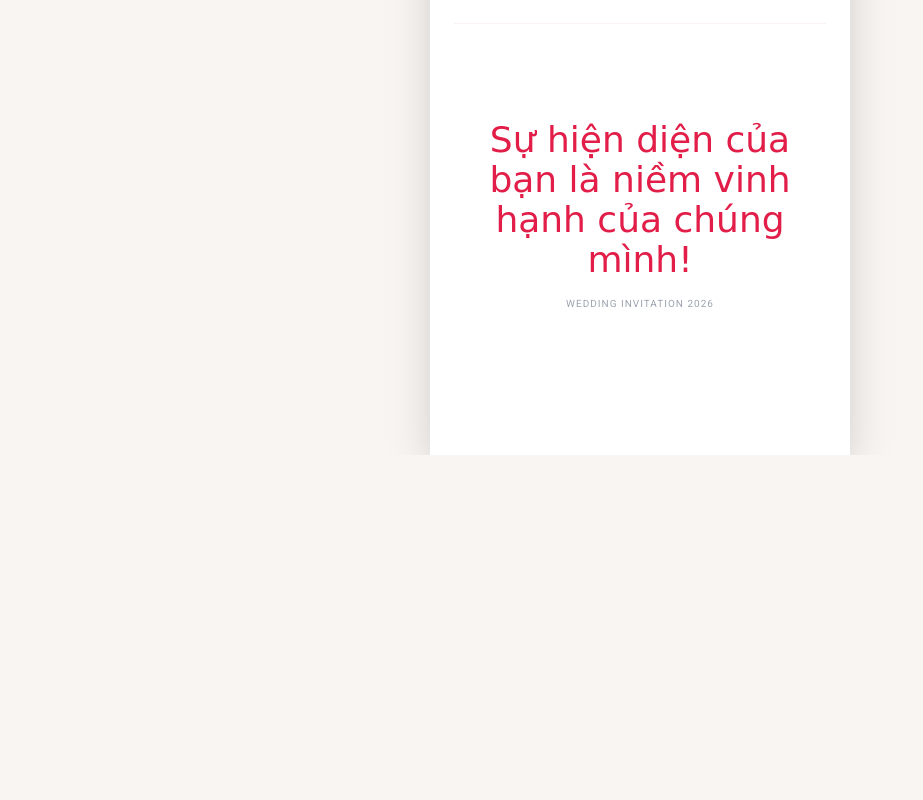
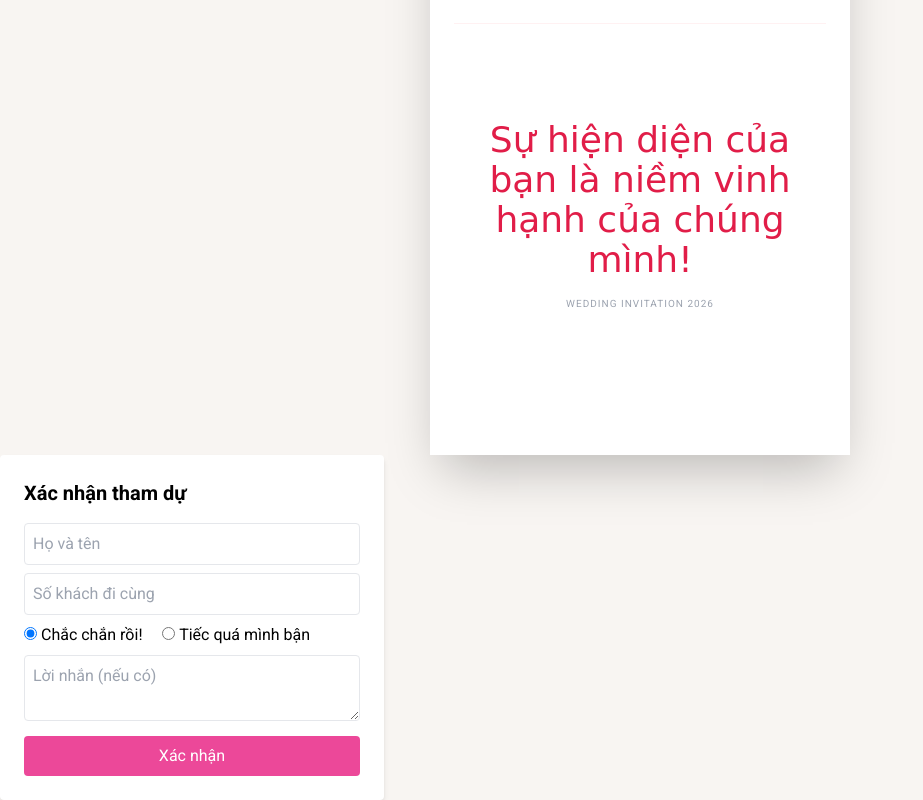
Before and after one commit to smahtien2/thiepcuoi, a website: page index.html in a window 1280 px wide. Shown: the part 3777-4577 px from the top of the page, without its empty margins (0-923 px from the left). Before the commit the page ends 4232 px from the top, so only its background shows below. Drawn offline with nearby package versions, Linux system fonts and the light colour scheme; a web font is replaced by a local one.

Commit message:
Update index.html

```diff
--- a/index.html
+++ b/index.html
@@ -299,7 +299,25 @@
 </form>
         </div>
     </div>
+  <form id="rsvpForm" class="bg-white p-6 rounded shadow-md w-full max-w-sm">
+    <h2 class="text-xl font-bold mb-4">Xác nhận tham dự</h2>
 
+    <input id="full_name" required placeholder="Họ và tên" class="w-full mb-2 p-2 border rounded" />
+    <input id="number_of_guests" type="number" placeholder="Số khách đi cùng" class="w-full mb-2 p-2 border rounded" />
+
+    <div class="mb-2">
+      <label>
+        <input type="radio" name="attending" value="yes" checked /> Chắc chắn rồi!
+      </label>
+      <label class="ml-4">
+        <input type="radio" name="attending" value="no" /> Tiếc quá mình bận
+      </label>
+    </div>
+
+    <textarea id="message" placeholder="Lời nhắn (nếu có)" class="w-full mb-2 p-2 border rounded"></textarea>
+
+    <button type="submit" class="w-full bg-pink-500 text-white p-2 rounded hover:bg-pink-600">Xác nhận</button>
+  </form>
     <div id="groomModal" class="modal px-4">
         <div class="bg-white w-full max-w-sm rounded-2xl p-8 text-center relative">
             <button onclick="closeModal('groomModal')" class="absolute top-4 right-4 text-gray-400 text-2xl">&times;</button>
```
